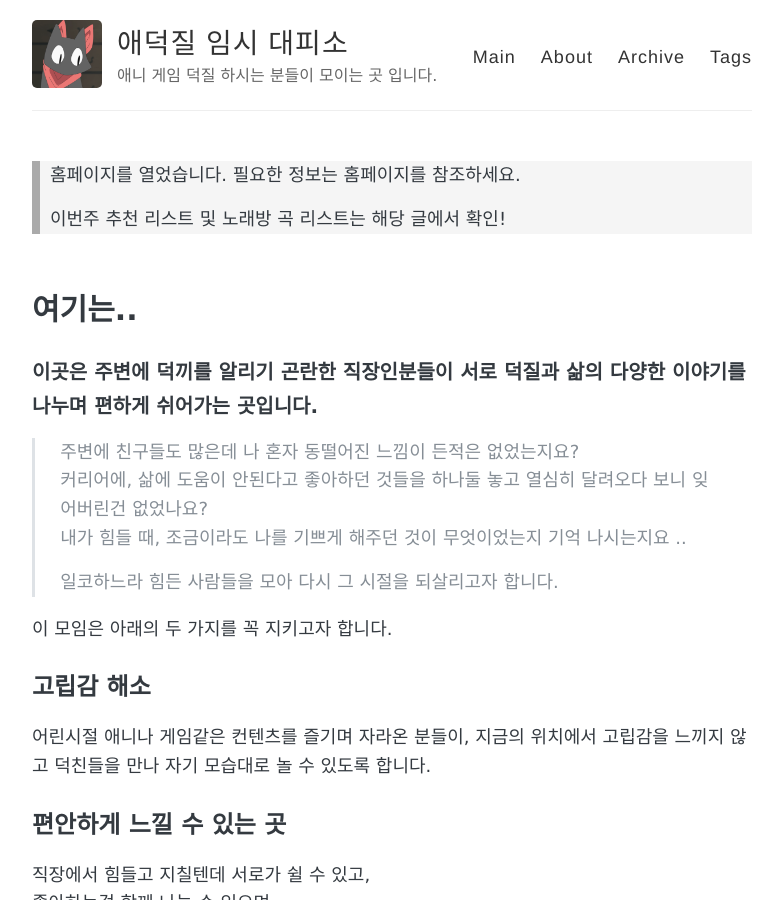
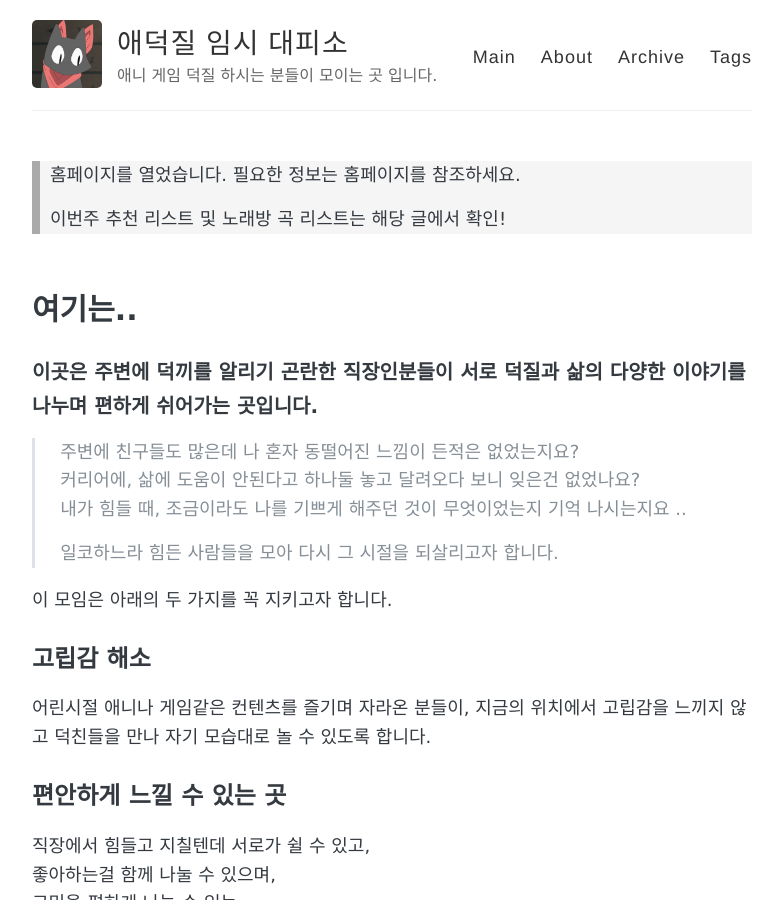
Before and after one commit to neko-agdg/neko-agdg.github.io, a Jekyll site: the page built from about.md, in a window 1280 px wide and 900 px high. Shown: the whole window, without its empty margins (248-1030 px from the left). Built offline with Jekyll 4.4.1, drawn with Linux system fonts in a browser that asks for light colours.

Commit message:
Update about.md

```diff
--- a/about.md
+++ b/about.md
@@ -7,7 +7,7 @@ permalink: /about/
 ### 이곳은 주변에 덕끼를 알리기 곤란한 직장인분들이 서로 덕질과 삶의 다양한 이야기를 나누며 편하게 쉬어가는 곳입니다.
 
 > 주변에 친구들도 많은데 나 혼자 동떨어진 느낌이 든적은 없었는지요?
-> 커리어에, 삶에 도움이 안된다고 좋아하던 것들을 하나둘 놓고 열심히 달려오다 보니 잊어버린건 없었나요?
+> 커리어에, 삶에 도움이 안된다고 하나둘 놓고 달려오다 보니 잊은건 없었나요?
 > 내가 힘들 때, 조금이라도 나를 기쁘게 해주던 것이 무엇이었는지 기억 나시는지요 ..
 >
 > 일코하느라 힘든 사람들을 모아 다시 그 시절을 되살리고자 합니다.
```
